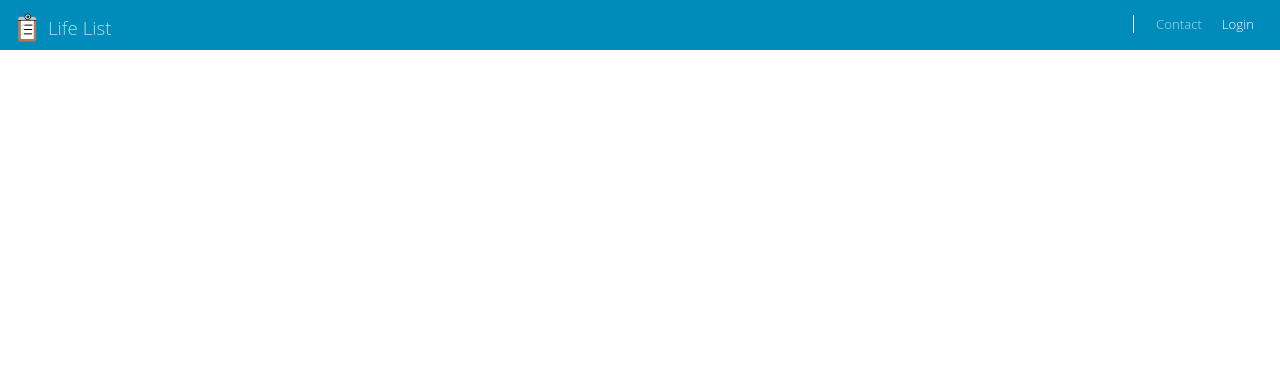
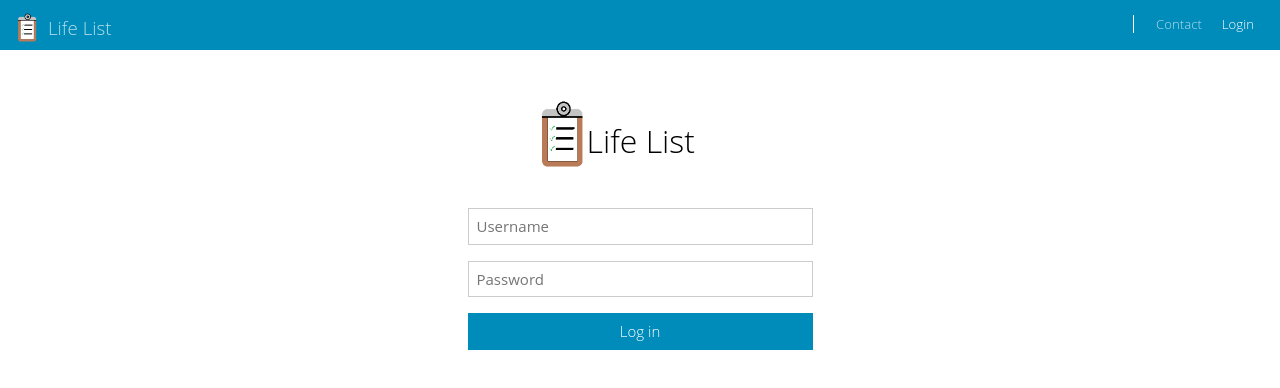
Before and after one commit to CLizCorcoran/LifeList, a React (Create React App) app: page /login in a window 1280 px wide. Shown: the top 388 px of the page. Built offline with nearby package versions, Linux system fonts and the light colour scheme.

Commit message:
Add Login Screen; pass login info up to App, List

```diff
--- a/src/components/App.jsx
+++ b/src/components/App.jsx
@@ -2,19 +2,55 @@ import React from "react";
 import { BrowserRouter, Switch, Redirect, Route } from "react-router-dom";
 import NavBar from "./NavBar.jsx";
 import Contact from "./Contact.jsx";
+import Login from "./Login.jsx";
+import ListView from "./ListView.jsx";
 
-const App = () => {
+
+const Hello = props => {
+  if (props.user != "") {
+    return <h1>Welcome {props.user}!</h1>
+  }
+
+  return null;
+}
+
+class App extends React.Component {
+  constructor(props) {
+    super(props);
+
+    this.login = this.login.bind(this);
+
+    this.state = {user: ""};
+  }
+
+  login(username, password) {
+    console.log("Welcome " + username + "!");
+    this.setState({user: username});
+
+    return true;  // Crazy how it always authenticates!
+  }
+
+
+  render() {
     return (
       <BrowserRouter>
         <div>
           <NavBar />
+
           <Switch>
+            <Route path="/list">
+              <ListView user={this.state.user} />
+            </Route>
             <Route path="/contact" component={Contact} />
+            <Route path="/login">
+              <Login login={this.login} />
+            </Route>
           </Switch>
 
         </div>
       </BrowserRouter>
     );
   };
+};
 
 export default App;
--- /dev/null
+++ b/src/components/ListView.jsx
@@ -0,0 +1,29 @@
+import React from "react"
+import { Prompt } from "react-router-dom";
+import './css/App.css';
+
+class ListView extends React.Component {
+    constructor(props) {
+        super(props);
+    }
+
+    render() {
+
+        if (this.props.user == "") {
+            return(
+                <div className="contact">
+                    <h1>Life List</h1>
+                    <h2>Log in to start organizing your life today!</h2>
+                </div>
+            )
+        }
+
+        return (
+            <div className="contact">
+                <h1>Welcome {this.props.user}!</h1>
+            </div>
+        )
+    };
+};
+
+export default ListView;
--- /dev/null
+++ b/src/components/Login.jsx
@@ -0,0 +1,46 @@
+import React from "react"
+import { Prompt } from "react-router-dom";
+import logo from "./img/todowhite.png";
+import './css/App.css';
+
+class Login extends React.Component {
+    constructor(props) {
+        super(props);
+
+        this.state = { username: "", password: "" };
+
+        this.handleChange = this.handleChange.bind(this);
+        this.handleLogin = this.handleLogin.bind(this);
+    }
+
+    handleChange(event) {
+        this.setState({ [event.target.name]: event.target.value });
+    }
+
+    handleLogin(event) {
+        this.props.login( this.state.username, this.state.password);
+        this.setState( { username: "", password: ""});
+    }
+
+    render() {
+
+        return (
+
+            <div id="login">
+                <div id="login_header">
+                    <img id="login_image" src={logo} alt="Life List" width="50px" />
+                    <h1>Life List</h1>
+                </div>
+                <div className="form-group">
+                    <input className="form-control" type="text" id="username" name="username" placeholder="Username" value={this.state.username} onChange={this.handleChange} />
+                </div>
+                <div className="form-group">
+                    <input className="form-control" type="password" id="password" name="password" placeholder="Password" value={this.state.password} onChange={this.handleChange} />
+                </div>
+                <button id="login_button" onClick={this.handleLogin}>Log in</button>
+            </div>
+        )
+    };
+};
+
+export default Login;
--- a/src/components/NavBar.jsx
+++ b/src/components/NavBar.jsx
@@ -1,7 +1,7 @@
 import { findByLabelText } from "@testing-library/react";
 import React from "react";
 import NavTab from "./NavTab.jsx";
-import logo from "./img/todofilled.png";
+import logo from "./img/todoblue.png";
 
 import './css/App.css';
 
--- a/src/components/css/App.css
+++ b/src/components/css/App.css
@@ -3,6 +3,12 @@
 
 a {
   text-decoration: none;
+}
+
+h1, h2, h3, h4, h5, h6, .h1, .h2, .h3, .h4, .h5, .h6 {
+  margin-bottom: 0.5rem;
+  font-weight: 300;
+  line-height: 1.2;
 }
 
 label {
@@ -14,6 +20,11 @@ label {
 input, button, select, optgroup, textarea {
   margin: 0;
   font-family: inherit;
+
+}
+
+*, *::before, *::after {
+  box-sizing: border-box;
 }
 
 .nav-link:hover, .nav-link:focus {
@@ -44,9 +55,10 @@ input, button, select, optgroup, textarea {
 .contact {
   margin: auto;
   width: 50%;
+  max-width: 600px;
 }
 
-#submit {
+button {
   color: #fff;
   background-color: #008cba;
   border-color: #0079a1;
@@ -59,11 +71,11 @@ input, button, select, optgroup, textarea {
     transition: color 0.15s ease-in-out, background-color 0.15s ease-in-out, border-color 0.15s ease-in-out, box-shadow 0.15s ease-in-out;
 }
 
-#submit:not(:disabled):not(.disabled) {
+button:not(:disabled):not(.disabled) {
   cursor: pointer;
 }
 
-#submit:hover {
+button:hover {
   color: #fff;
   background-color: #006f94;
   border-color: #006687;
@@ -77,7 +89,7 @@ input, button, select, optgroup, textarea {
 .form-control {
   display: block;
   width: 100%;
-  height: 24.5px;
+  height: calc(1.5em + 0.75rem + 2px);
   padding: 0.375rem 0.5rem;
   font-size: 0.9375rem;
   font-weight: 400;
@@ -93,3 +105,27 @@ input, button, select, optgroup, textarea {
 textarea.form-control {
   height: auto;
 }
+
+
+
+/*----------------------------------------------------------------*/
+/*  LOGIN                                                         */
+/*----------------------------------------------------------------*/
+#login {
+  margin: auto;
+  width: 345px;
+
+}
+
+#login_header {
+  padding-top: 50px;
+  padding-bottom: 40px;
+  margin: auto;
+  width: 60%;
+  display: flex;
+}
+
+#login_button {
+  width: 100%;
+  margin-right: 20px;
+}
--- a/src/index.css
+++ b/src/index.css
@@ -5,6 +5,7 @@ body {
   -webkit-font-smoothing: antialiased;
   -moz-osx-font-smoothing: grayscale;
   line-height: 1.5;
+  box-sizing: border-box;
 }
 
 code {
```
Also changed, not shown: src/components/img/todoblue.png (renamed from src/components/img/todofilled.png), src/components/img/todowhite.png (added). Lines whose indentation alone changed are shown as unchanged.
